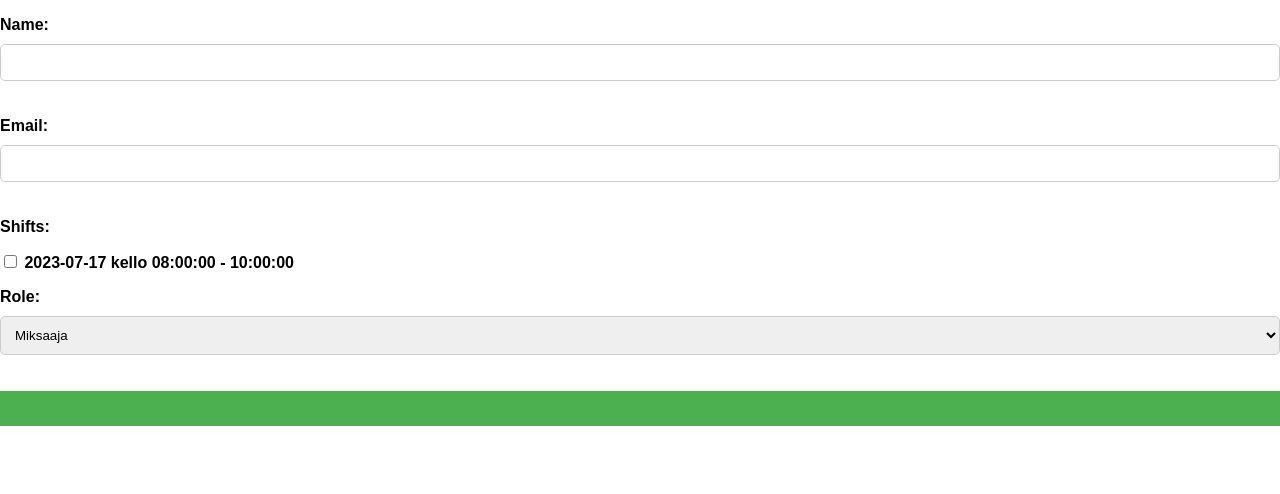
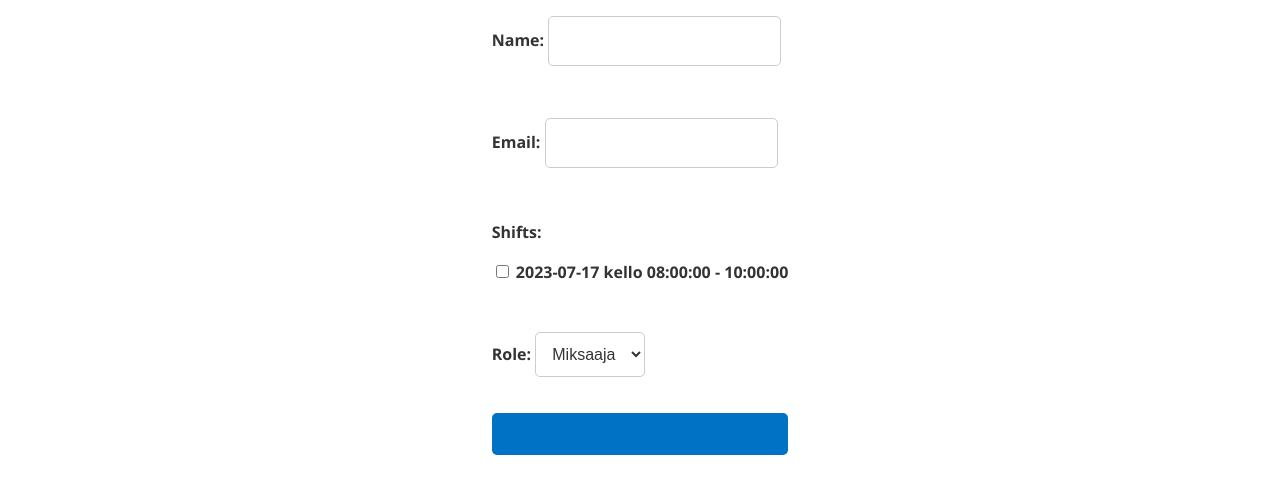
Before and after one commit to luova-club/event-signup-and, a Django app: page /signup/create/ in a window 1280 px wide. Shown: the top 494 px of the page. Run offline with Django 4.2, Linux system fonts and the light colour scheme; data comes from the database, SQL or seed files in the repository; both versions use the stored data as it was after the commit.

Commit message:
Added couple changes

```diff
--- a/event_support_app/static/css/style.css
+++ b/event_support_app/static/css/style.css
@@ -1,64 +1,93 @@
 /* General Styles */
 body {
-    font-family: Arial, sans-serif;
+  font-family: 'Segoe UI', Tahoma, Geneva, Verdana, sans-serif;
   font-size: 16px;
+  line-height: 1.5;
+  margin: 0;
+  padding: 0;
+  color: #333;
+  background-color: #fff;
+  display: flex;
+  flex-direction: column;
+  justify-content: center;
+  align-items: center;
+}
+
+
+
+a {
+  text-decoration: none;
+  color: #0072C6;
+}
+
+h1, h2, h3, h4, h5, h6 {
+  margin: 0;
+  font-weight: 600;
+}
+
+ul {
+  margin: 0;
+  padding: 0;
+  list-style: none;
+}
+
+/* Header Styles */
+.header {
+  position: fixed;
+  top: 0;
+  left: 0;
+  right: 0;
+  z-index: 1000;
+  display: flex;
+  justify-content: space-between;
+  align-items: center;
+  background-color: #0072C6;
+  padding: 20px;
+  box-shadow: 0px 2px 2px rgba(0, 0, 0, 0.1);
+}
+
+.header-logo img {
+  height: 50px;
+  display: block;
+}
+
+.header-nav ul {
+  display: flex;
   margin: 0;
   padding: 0;
 }
 
-  h1, h2, h3, h4, h5, h6 {
-    font-family: inherit;
-    font-weight: bold;
-    margin: 0;
+.header-nav li {
+  margin-left: 30px;
 }
 
-  a {
-    text-decoration: none;
-    color: #000;
+.header-nav a {
+  color: #fff;
+  font-weight: 500;
+  transition: all 0.2s ease-in-out;
 }
 
-  ul {
-    list-style: none;
-    margin: 0;
-    padding: 0;
-  }
-
-  /* Header Styles */
-  .header {
-    background-color: #fff;
-    box-shadow: 0px 2px 2px rgba(0, 0, 0, 0.1);
-    position: fixed;
-    top: 0;
-    left: 0;
-    right: 0;
-    z-index: 9999;
-  }
-
-  .header-logo {
-    float: left;
-    margin: 10px;
-  }
-
-  .header-nav {
-    float: right;
-    margin: 10px;
-  }
-
-  .header-nav li {
-    display: inline-block;
-    margin-right: 20px;
+.header-nav a:hover {
+  color: #fff;
+  transform: translateY(-3px);
 }
 
 /* Main Content Styles */
 .main-content {
-    margin-top: 80px;
-    padding: 20px;
+  padding: 40px;
+  margin-top: 100px;
 }
 
 /* Form Styles */
+form {
+  display: flex;
+  flex-direction: column;
+  max-width: 600px;
+  margin: 0 auto;
+}
+
 form label {
-    display: block;
-    font-weight: bold;
+  font-weight: 600;
   margin-bottom: 10px;
 }
 
@@ -66,31 +95,56 @@
 form input[type="email"],
 form select,
 form textarea {
+  margin-bottom: 20px;
+  padding: 12px;
+  border-radius: 5px;
   border: 1px solid #ccc;
-    border-radius: 5px;
-    box-sizing: border-box;
-    margin-bottom: 20px;
-    padding: 10px;
-    width: 100%;
+  font-size: 16px;
+  line-height: 1.5;
+  color: #333;
+  background-color: #fff;
+}
+
+form input[type="text"]:focus,
+form input[type="email"]:focus,
+form select:focus,
+form textarea:focus {
+  outline: none;
+  border-color: #0072C6;
 }
 
 form input[type="submit"] {
-    background-color: #4CAF50;
+  background-color: #0072C6;
+  color: #fff;
+  font-size: 16px;
+  font-weight: 600;
+  padding: 12px;
+  border-radius: 5px;
   border: none;
-    color: white;
   cursor: pointer;
-    padding: 10px;
+  transition: all 0.2s ease-in-out;
   width: 100%;
 }
 
 form input[type="submit"]:hover {
-    background-color: #3e8e41;
+  background-color: #004A8F;
 }
 
 /* Footer Styles */
 .footer {
-    background-color: #f2f2f2;
-    border-top: 1px solid #ccc;
-    padding: 20px;
+  background-color: #333;
+  color: #fff;
+  padding: 30px;
   text-align: center;
+  margin-top: 40px;
 }
+
+.footer a {
+  color: #fff;
+  font-weight: 500;
+  transition: all 0.2s ease-in-out;
+}
+
+.footer a:hover {
+  color: #0072C6;
+}
--- a/event_support_app/support_signup/models.py
+++ b/event_support_app/support_signup/models.py
@@ -33,5 +33,8 @@
     role = models.ForeignKey(Role, on_delete=models.CASCADE)
     shift = models.ForeignKey(SupportRoleShift, on_delete=models.CASCADE)
 
+    class Meta:
+        unique_together = ('participant', 'shift')
+
     def __str__(self):
         return f'{self.participant} - {self.role} - {self.shift}'
--- a/event_support_app/support_signup/views.py
+++ b/event_support_app/support_signup/views.py
@@ -19,8 +19,8 @@
         participant.save()
         shifts = form.cleaned_data.get('shifts', [])
         for shift in shifts:
-            role = Role.objects.get(form.cleaned_data.get('role'))
-
+            role = form.cleaned_data.get('role')
+            role = Role.objects.get(name=role)
             ParticipantShift.objects.create(
                 participant=participant,
                 role=role,
```
Also changed, not shown: event_support_app/db.sqlite3, event_support_app/support_signup/migrations/0005_alter_participantshift_unique_together.py (added). Lines whose indentation alone changed are shown as unchanged.
